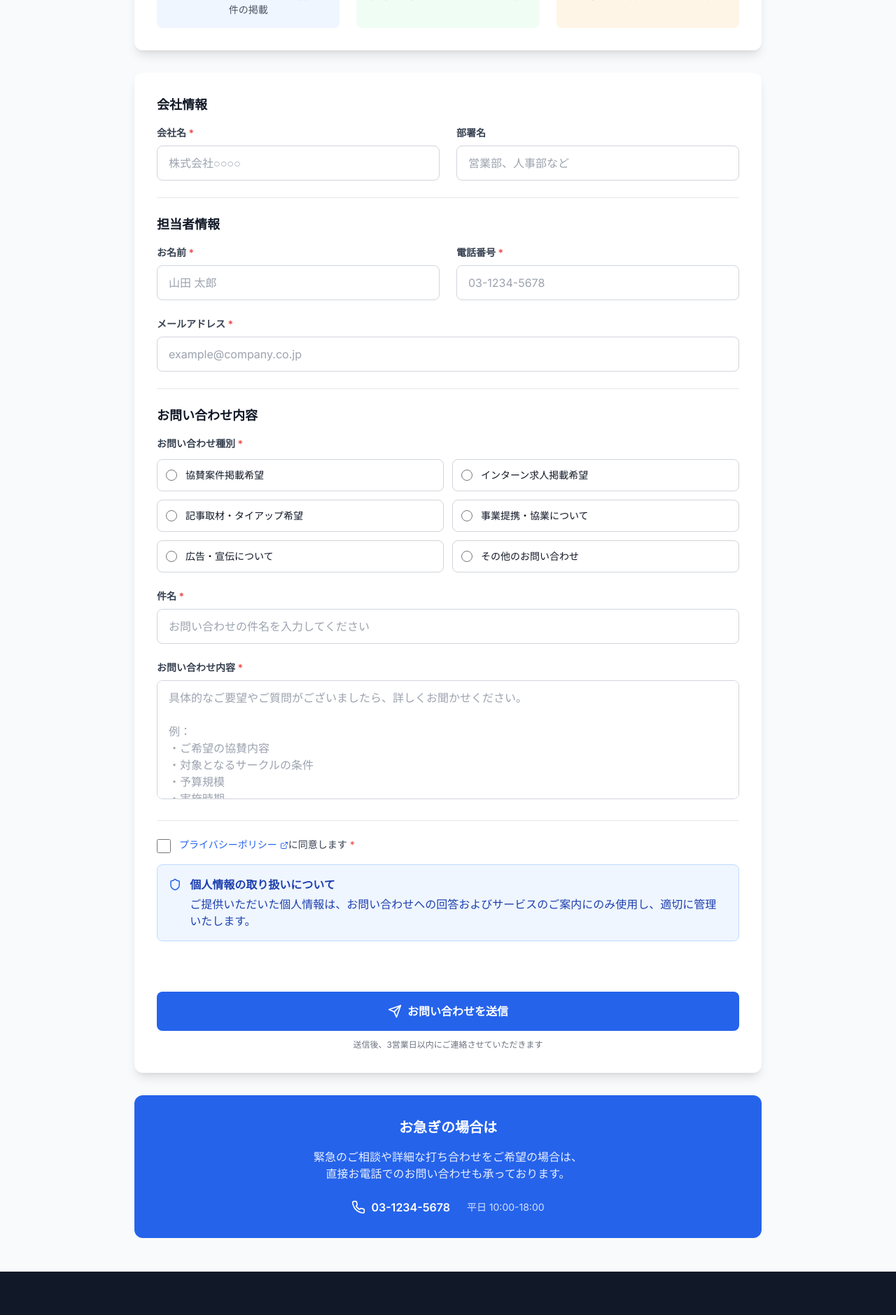
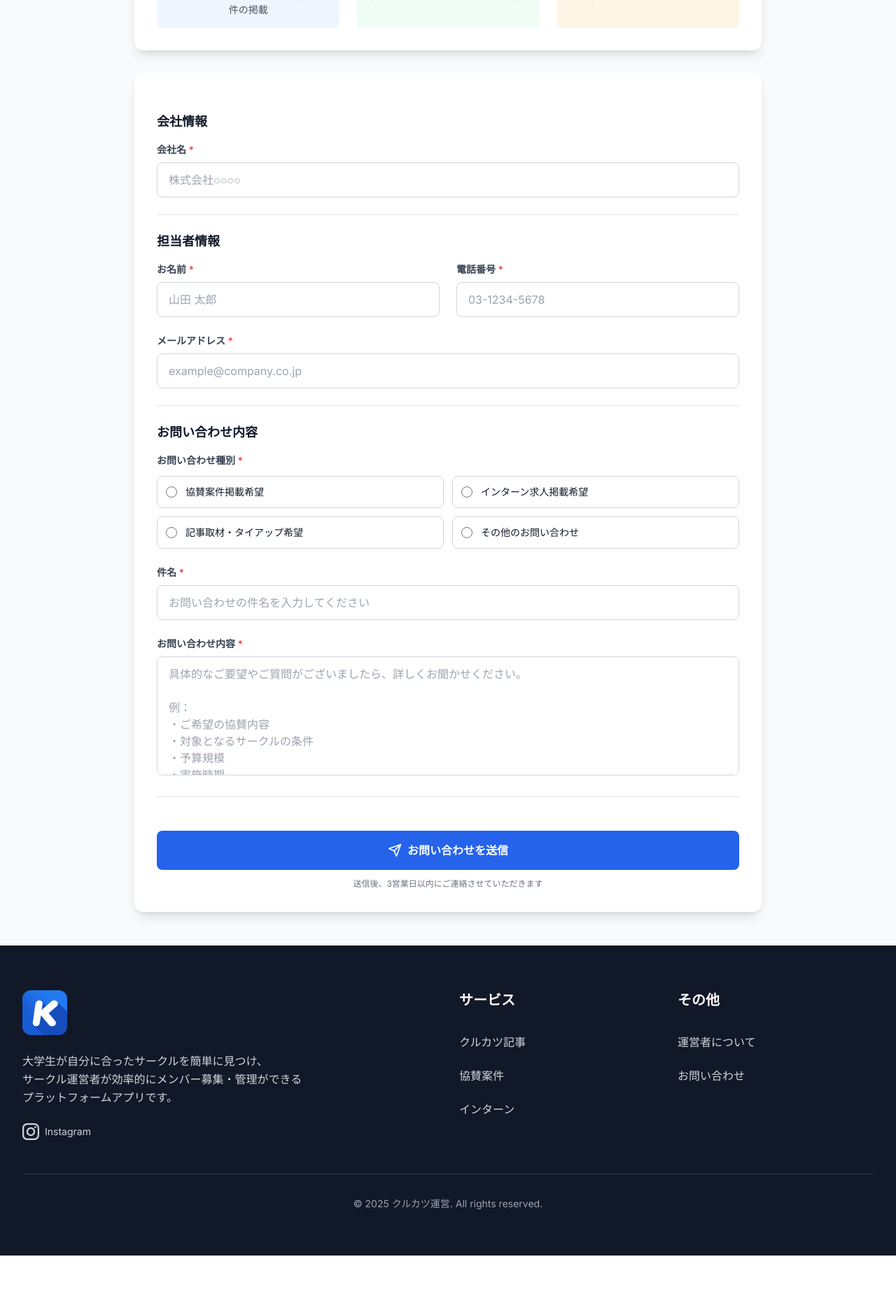
Before and after one commit to kazuki637/kurukatsu-web, a Next.js app: page /contact in a window 1280 px wide. Shown: the part 640-2519 px from the top of the page at 70% size. After the commit the page ends 2434 px from the top, so only its background shows below. Built offline with nearby package versions, Linux system fonts and the light colour scheme.

Commit message:
お問い合わせフォームをNetlify Forms対応に変更

```diff
--- a/app/contact/page.tsx
+++ b/app/contact/page.tsx
@@ -5,36 +5,28 @@ import { motion } from 'framer-motion'
 import { useForm } from 'react-hook-form'
 import {
   Mail,
-  Phone,
   Building2,
-  User,
   MessageSquare,
   Send,
   CheckCircle,
-  AlertCircle,
-  ExternalLink,
-  Shield
+  AlertCircle
 } from 'lucide-react'
 import Link from 'next/link'
 
 interface ContactFormData {
   companyName: string
-  department?: string
   name: string
   email: string
   phone: string
   inquiryType: string
   subject: string
   message: string
-  privacyConsent: boolean
 }
 
 const inquiryTypes = [
   { value: 'sponsor', label: '協賛案件掲載希望' },
   { value: 'internship', label: 'インターン求人掲載希望' },
   { value: 'article', label: '記事取材・タイアップ希望' },
-  { value: 'partnership', label: '事業提携・協業について' },
-  { value: 'advertising', label: '広告・宣伝について' },
   { value: 'other', label: 'その他のお問い合わせ' }
 ]
 
@@ -58,18 +50,25 @@ export default function ContactPage() {
     setSubmitError('')
 
     try {
-      // 実際の実装では、APIエンドポイントに送信
-      // const response = await fetch('/api/contact', {
-      //   method: 'POST',
-      //   headers: { 'Content-Type': 'application/json' },
-      //   body: JSON.stringify(data)
-      // })
+      // Netlify Formsに送信するFormDataを作成
+      const formData = new FormData()
+      formData.append('form-name', 'contact')
+      formData.append('会社名', data.companyName)
+      formData.append('お名前', data.name)
+      formData.append('メールアドレス', data.email)
+      formData.append('電話番号', data.phone)
+      formData.append('お問い合わせ種別', inquiryTypes.find(t => t.value === data.inquiryType)?.label || data.inquiryType)
+      formData.append('件名', data.subject)
+      formData.append('お問い合わせ内容', data.message)
 
-      // デモ用の遅延
-      await new Promise(resolve => setTimeout(resolve, 2000))
+      // Netlify Formsに送信
+      const response = await fetch('/', {
+        method: 'POST',
+        headers: { 'Content-Type': 'application/x-www-form-urlencoded' },
+        body: new URLSearchParams(formData as any).toString()
+      })
 
-      // デモ用のランダムエラー（10%の確率）
-      if (Math.random() < 0.1) {
+      if (!response.ok) {
         throw new Error('送信に失敗しました。しばらく経ってから再度お試しください。')
       }
 
@@ -203,18 +202,33 @@ export default function ContactPage() {
             transition={{ duration: 0.8, delay: 0.2 }}
             className="bg-white rounded-xl shadow-lg p-8"
           >
-            <form onSubmit={handleSubmit(onSubmit)} className="space-y-6">
+            <form
+              name="contact"
+              method="POST"
+              data-netlify="true"
+              netlify-honeypot="bot-field"
+              onSubmit={handleSubmit(onSubmit)}
+              className="space-y-6"
+            >
+              {/* Netlify Forms用の非表示フィールド */}
+              <input type="hidden" name="form-name" value="contact" />
+              <div style={{ display: 'none' }}>
+                <label>
+                  このフィールドは空のままでお願いします:
+                  <input name="bot-field" />
+                </label>
+              </div>
               {/* 会社情報 */}
               <div className="border-b border-gray-200 pb-6">
                 <h3 className="text-lg font-semibold text-gray-900 mb-4">会社情報</h3>
 
-                <div className="grid md:grid-cols-2 gap-6">
                 <div>
                   <label className="block text-sm font-semibold text-gray-700 mb-2">
                     会社名 <span className="text-red-500">*</span>
                   </label>
                     <input
                       type="text"
+                      name="会社名"
                       {...register('companyName', {
                         required: '会社名は必須です'
                       })}
@@ -230,19 +244,6 @@ export default function ContactPage() {
                     </p>
                   )}
                 </div>
-
-                  <div>
-                    <label className="block text-sm font-semibold text-gray-700 mb-2">
-                      部署名
-                    </label>
-                    <input
-                      type="text"
-                      {...register('department')}
-                      className="w-full px-4 py-3 border border-gray-300 rounded-lg focus:ring-2 focus:ring-primary focus:border-transparent transition-all duration-200"
-                      placeholder="営業部、人事部など"
-                    />
-                  </div>
-                </div>
               </div>
 
               {/* 担当者情報 */}
@@ -256,6 +257,7 @@ export default function ContactPage() {
                     </label>
                     <input
                       type="text"
+                      name="お名前"
                       {...register('name', {
                         required: 'お名前は必須です'
                       })}
@@ -278,6 +280,7 @@ export default function ContactPage() {
                     </label>
                     <input
                       type="tel"
+                      name="電話番号"
                       {...register('phone', {
                         required: '電話番号は必須です',
                         pattern: {
@@ -305,6 +308,7 @@ export default function ContactPage() {
                   </label>
                   <input
                     type="email"
+                    name="メールアドレス"
                     {...register('email', {
                       required: 'メールアドレスは必須です',
                       pattern: {
@@ -339,6 +343,7 @@ export default function ContactPage() {
                       <label key={type.value} className="flex items-center p-3 border border-gray-300 rounded-lg hover:bg-gray-50 cursor-pointer transition-colors duration-200">
                         <input
                           type="radio"
+                          name="お問い合わせ種別"
                           value={type.value}
                           {...register('inquiryType', {
                             required: 'お問い合わせ種別を選択してください'
@@ -363,6 +368,7 @@ export default function ContactPage() {
                   </label>
                   <input
                     type="text"
+                    name="件名"
                     {...register('subject', {
                       required: '件名は必須です'
                     })}
@@ -390,6 +396,7 @@ export default function ContactPage() {
                   </label>
                   <textarea
                     rows={6}
+                    name="お問い合わせ内容"
                     {...register('message', {
                       required: 'お問い合わせ内容は必須です',
                       minLength: {
@@ -408,46 +415,6 @@ export default function ContactPage() {
                       {errors.message.message}
                     </p>
                   )}
-                </div>
-              </div>
-
-              {/* プライバシーポリシー同意 */}
-              <div className="pb-6">
-                <label className="flex items-start space-x-3 cursor-pointer">
-                  <input
-                    type="checkbox"
-                    {...register('privacyConsent', {
-                      required: 'プライバシーポリシーへの同意が必要です'
-                    })}
-                    className={`w-5 h-5 text-primary border-2 rounded focus:ring-primary mt-0.5 ${
-                      errors.privacyConsent ? 'border-red-500' : 'border-gray-300'
-                    }`}
-                  />
-                  <div className="flex-1 text-sm">
-                    <span className="text-gray-700">
-                      <Link href="/privacy" className="text-primary hover:underline" target="_blank">
-                        プライバシーポリシー
-                        <ExternalLink className="w-3 h-3 inline ml-1" />
-                      </Link>
-                      に同意します <span className="text-red-500">*</span>
-                    </span>
-                    {errors.privacyConsent && (
-                      <p className="mt-1 text-red-600 flex items-center">
-                        <AlertCircle className="w-4 h-4 mr-1" />
-                        {errors.privacyConsent.message}
-                      </p>
-                    )}
-                  </div>
-                </label>
-
-                <div className="mt-4 p-4 bg-blue-50 border border-blue-200 rounded-lg">
-                  <div className="flex items-start space-x-3">
-                    <Shield className="w-5 h-5 text-blue-600 mt-0.5" />
-                    <div className="text-sm text-blue-800">
-                      <p className="font-semibold mb-1">個人情報の取り扱いについて</p>
-                      <p>ご提供いただいた個人情報は、お問い合わせへの回答およびサービスのご案内にのみ使用し、適切に管理いたします。</p>
-                    </div>
-                  </div>
                 </div>
               </div>
 
@@ -492,29 +459,6 @@ export default function ContactPage() {
               </div>
             </form>
           </motion.div>
-
-          {/* 追加情報 */}
-          <motion.div
-            initial={{ opacity: 0, y: 30 }}
-            animate={{ opacity: 1, y: 0 }}
-            transition={{ duration: 0.8, delay: 0.4 }}
-            className="mt-8 bg-gradient-to-r from-primary to-blue-600 text-white rounded-xl p-8 text-center"
-          >
-            <h3 className="text-xl font-bold mb-4">お急ぎの場合は</h3>
-            <p className="mb-6 opacity-90">
-              緊急のご相談や詳細な打ち合わせをご希望の場合は、<br />
-              直接お電話でのお問い合わせも承っております。
-            </p>
-            <div className="flex flex-col sm:flex-row items-center justify-center space-y-2 sm:space-y-0 sm:space-x-6">
-              <div className="flex items-center space-x-2">
-                <Phone className="w-5 h-5" />
-                <span className="font-semibold">03-1234-5678</span>
-              </div>
-              <div className="text-sm opacity-80">
-                平日 10:00-18:00
-              </div>
-            </div>
-          </motion.div>
         </div>
       </div>
     </div>
```
Also changed, not shown: 2 other files (tests, documents, lock files or other folders). Lines whose indentation alone changed are shown as unchanged.
